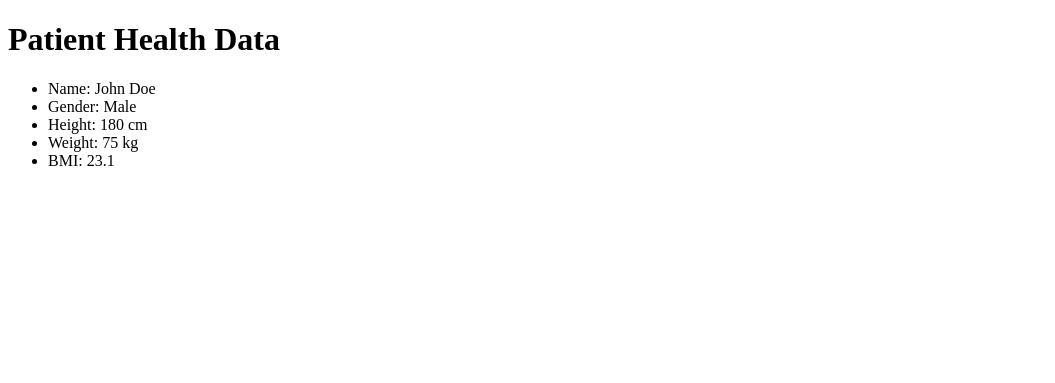
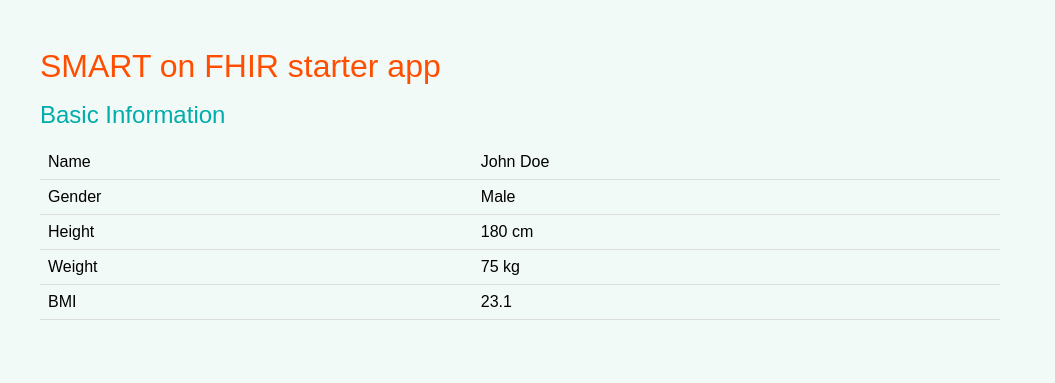
Before and after one commit to shin13/SMART-on-FHIR-Python-FastAPI-App, a FastAPI app: page /render_data in a window 1280 px wide. Shown: the top 383 px of the page, without its empty margins (0-1055 px from the left). Run offline with FastAPI, Linux system fonts and the light colour scheme.

Commit message:
Modify templates and static files for tesing main.py

```diff
--- a/templates/render_data.html
+++ b/templates/render_data.html
@@ -1,17 +1,28 @@
-<!DOCTYPE html>
-<html>
-<head>
+<!doctype html>
+<html lang="en">
+  <head>
+    <meta charset="UTF-8">
+    <meta name="viewport" content="width=device-width, initial-scale=1.0">
     <title>SMART on FHIR app with Python / FastAPI (Testing)</title>
-</head>
-<body>
-    <h1>Patient Health Data</h1>
-    <ul>
-        <li>Name: {{ data.Name }}</li>
-        <li>Gender: {{ data.Gender }}</li>
-        <li>Height: {{ data.Height }}</li>
-        <li>Weight: {{ data.Weight }}</li>
-        <li>BMI: {{ data.BMI }}</li>
-
-    </ul>
-</body>
+    <link rel="stylesheet" href="/static/styles.css">
+  </head>
+  <body>
+    <div id="mainCtr">
+      <div id="headerCtr">
+        <h1>SMART on FHIR starter app</h1>
+      </div> <!-- 关闭 headerCtr -->
+      <div id="bodyCtr">
+        <h2>Basic Information</h2>
+        <table>
+          {% for key, value in data.items() %}
+          <tr>
+            <td>{{ key }}</td>
+            <td>{{ value }}</td>
+          </tr>
+          {% endfor %}
+        </table>
+      </div> <!-- 关闭 bodyCtr -->
+    </div> <!-- 关闭 mainCtr -->
+  </body>
+  <footer></footer>
 </html>
```
Also changed, not shown: static/styles.css (renamed from templates/styles.css).
